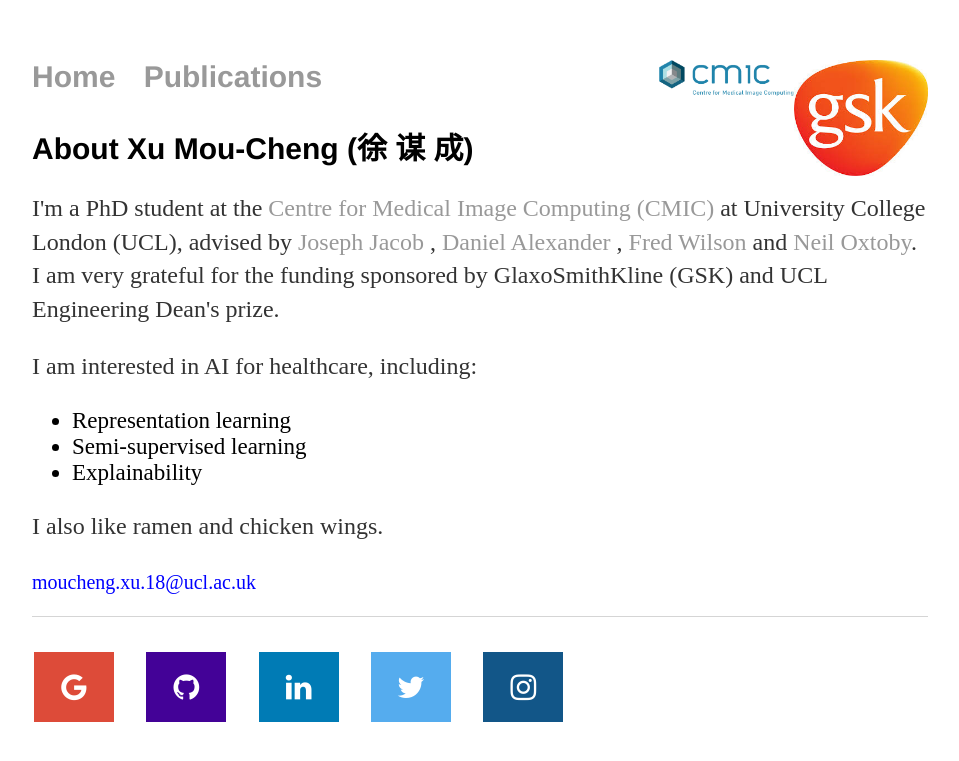
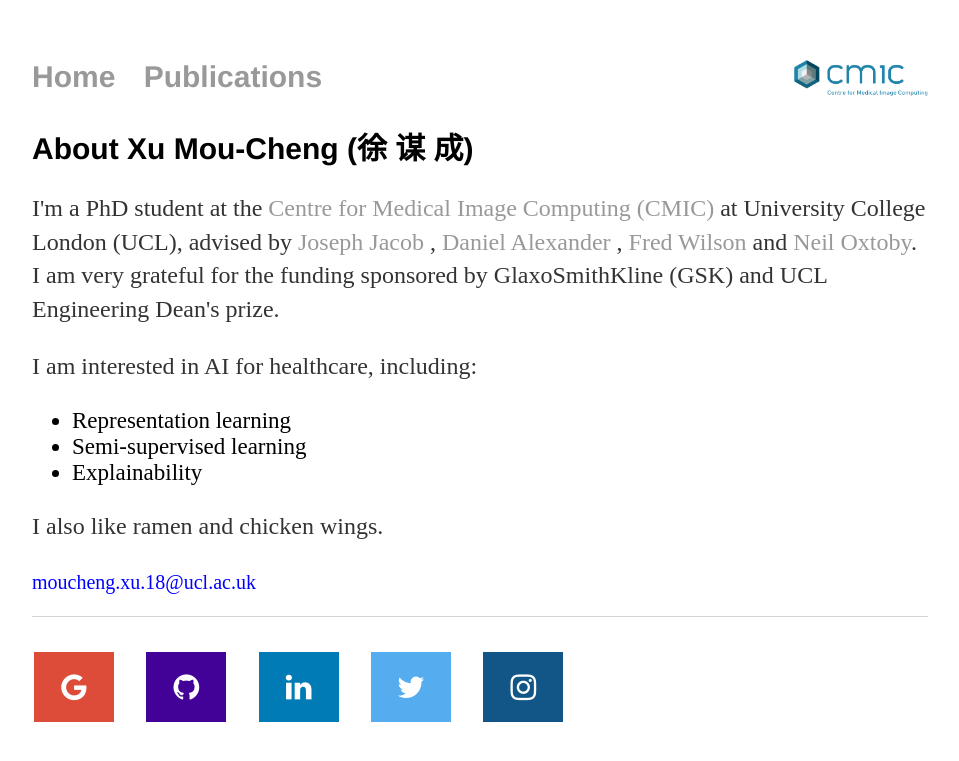
Before and after one commit to moucheng2017/mouchengxu.github.io, a Jekyll site: the page built from index.html, in a window 1280 px wide. Shown: the top 761 px of the page, without its empty margins (160-1119 px from the left). Built offline with Jekyll 4.4.1, drawn with Linux system fonts in a browser that asks for light colours.

Commit message:
Update default.html

```diff
--- a/_layouts/default.html
+++ b/_layouts/default.html
@@ -13,7 +13,7 @@
 	        		<li><a href="/projects">Publications</a></li>
 
 <!-- 				<li><img src="/ucl.png" style="float:right;width:200;height:140;"><li> -->
-				<li><img src="/gsk.jpeg" style="float:right;width:200;height:100;"><li>
+<!-- 				<li><img src="/gsk.jpeg" style="float:right;width:200;height:100;"><li> -->
 				<li><img src="/cmic.png" style="float:right;width:200;height:140;"><li>
 
 	    		</ul>
```
